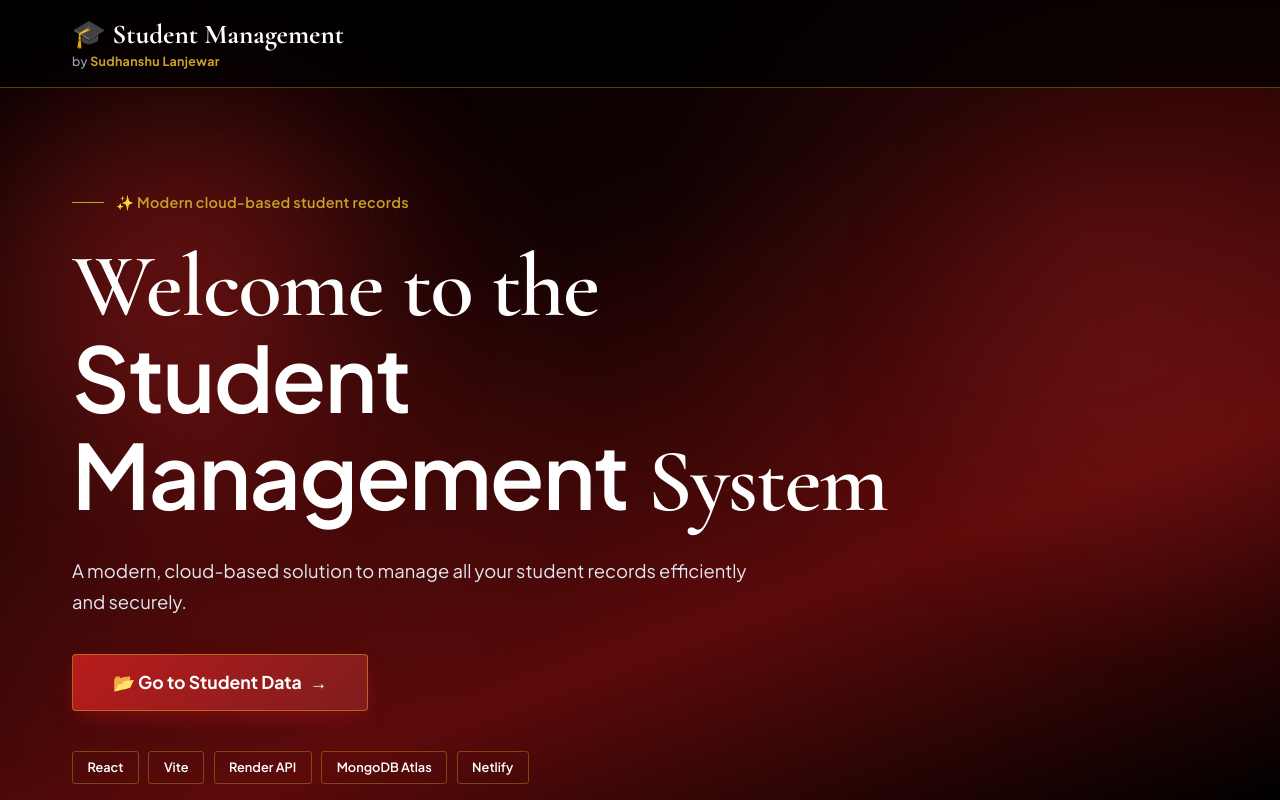
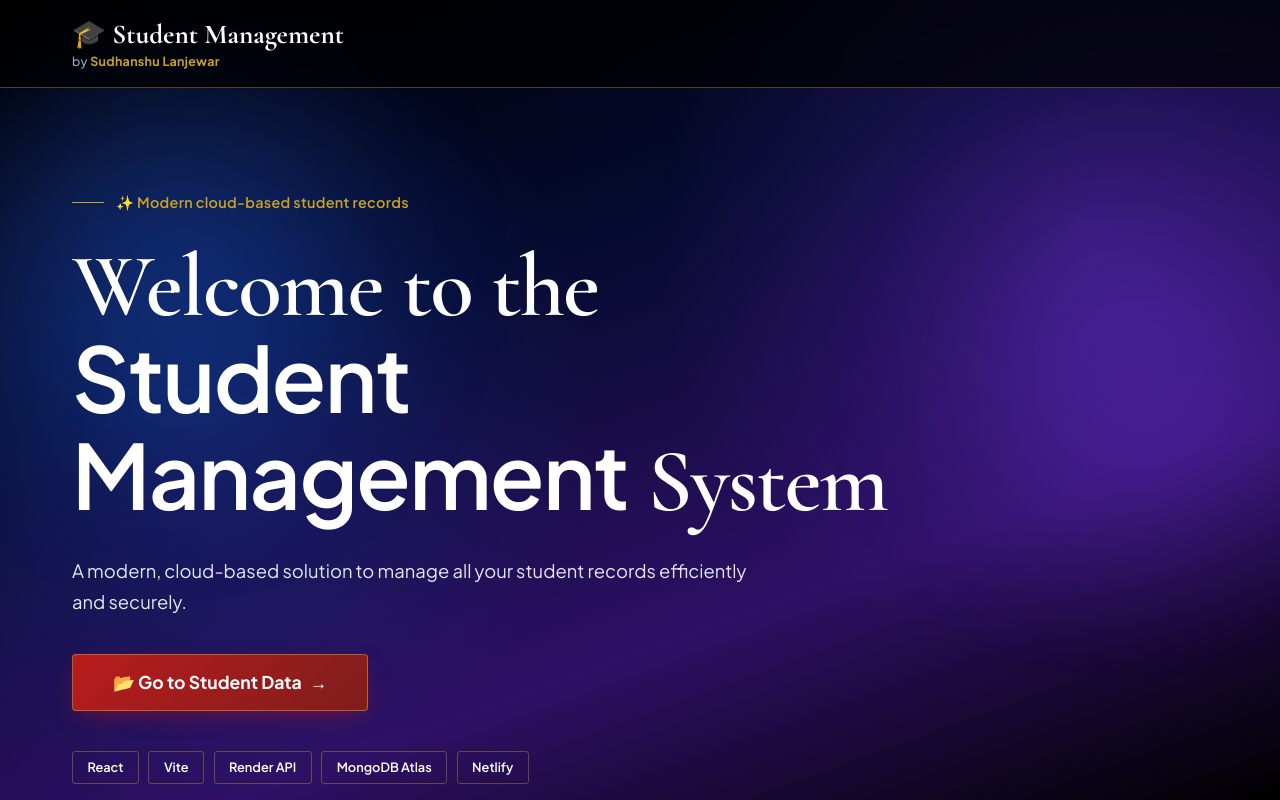
Before and after one commit to SudhanshuLanjewar/student-frontend, a React (Vite) app: page / in a window 1280 px wide. Shown: the top 800 px of the page. Built offline with nearby package versions, Linux system fonts and the light colour scheme; no server answers.

Commit message:
style: switch shared background to black + deep blue-purple gradient

```diff
--- a/src/styles/Home.css
+++ b/src/styles/Home.css
@@ -1,13 +1,23 @@
 @import url('https://fonts.googleapis.com/css2?family=Cormorant+Garamond:wght@500;600;700&display=swap');
 
-/* ===== Theme: black, oxblood red and antique gold ===== */
+/* ===== Theme: black, deep blue-purple and antique gold ===== */
 :root {
   --primary: #c1121f;
   --primary-hover: #e11d48;
-  --bg-card: rgba(18, 4, 6, 0.72);
+  --bg-card: rgba(10, 8, 28, 0.72);
   --gold: #c9a227;
   --gold-line: rgba(201, 162, 39, 0.4);
   --serif: 'Cormorant Garamond', Georgia, serif;
+}
+
+/* Shared background for Home and Student Data (overrides App.css) */
+body {
+  background-color: #03030f;
+  background-image:
+    radial-gradient(circle at 15% 50%, rgba(37, 99, 235, 0.22), transparent 35%),
+    radial-gradient(circle at 85% 30%, rgba(124, 58, 237, 0.28), transparent 35%),
+    linear-gradient(160deg, #000000 0%, #050a2e 35%, #2e1065 70%, #000000 100%);
+  background-attachment: fixed;
 }
 
 ::selection { background: var(--primary); color: #fff; }
@@ -95,8 +105,8 @@ button:focus-visible,
   animation: floatOrb 14s ease-in-out infinite;
 }
 
-.hero-orb-1 { width: 340px; height: 340px; top: -20px; left: -60px; background: #dc2626; }
-.hero-orb-2 { width: 300px; height: 300px; top: 120px; right: -40px; background: #7f1d1d; animation-delay: -6s; }
+.hero-orb-1 { width: 340px; height: 340px; top: -20px; left: -60px; background: #2563eb; }
+.hero-orb-2 { width: 300px; height: 300px; top: 120px; right: -40px; background: #7c3aed; animation-delay: -6s; }
 
 @keyframes floatOrb {
   0%, 100% { transform: translate(0, 0); }
```
